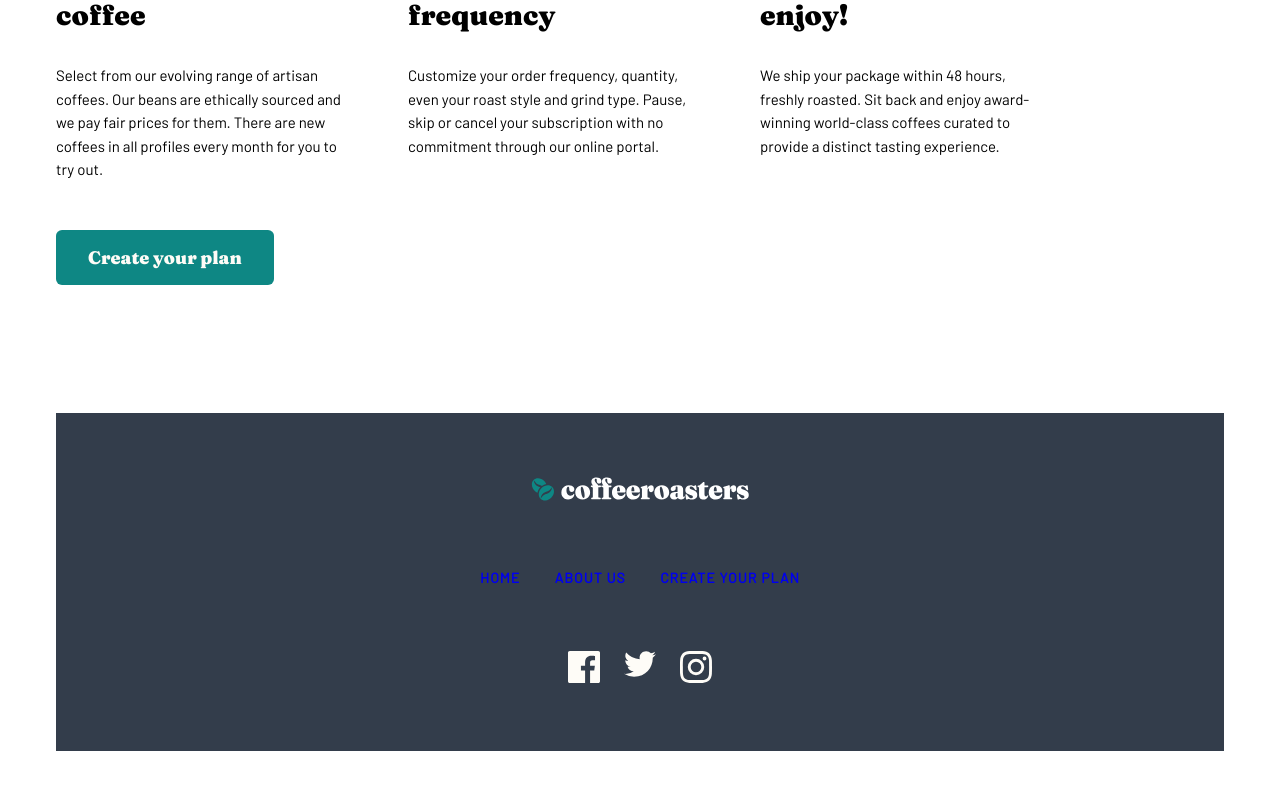
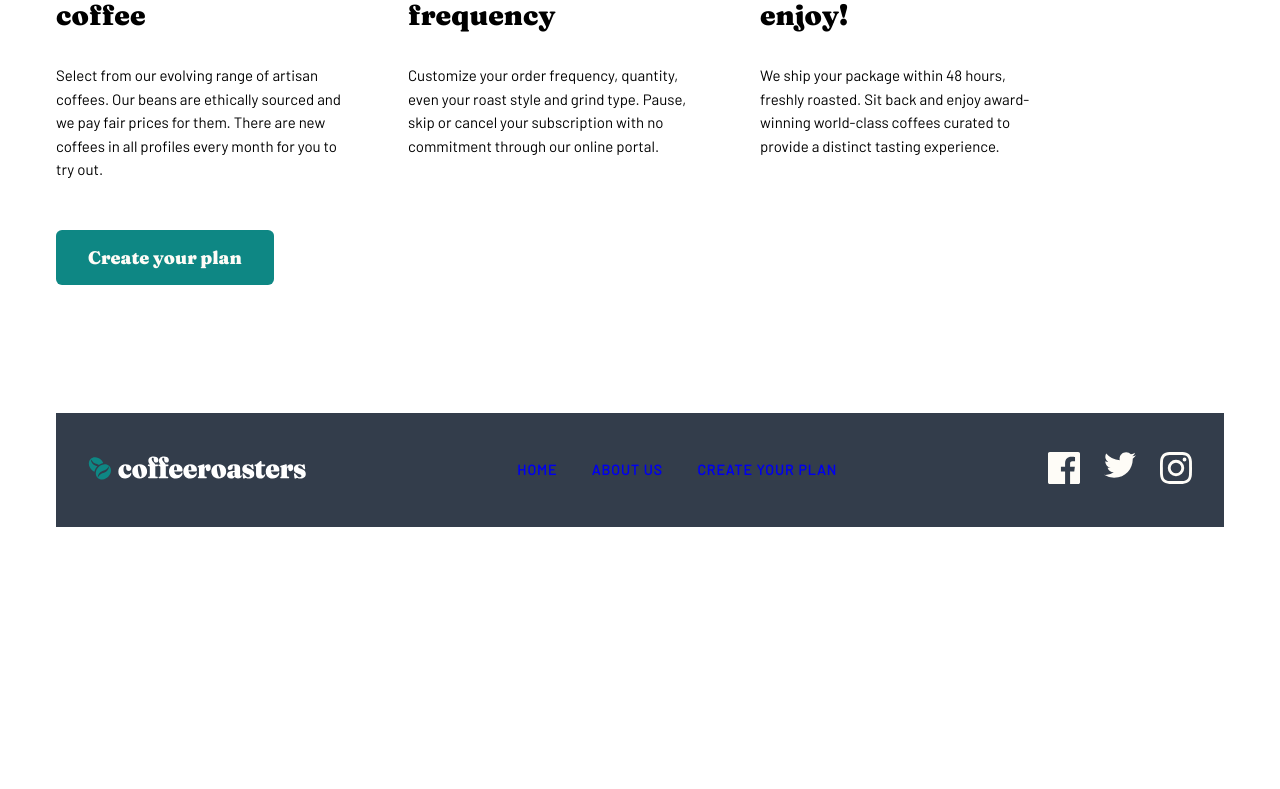
Before and after one commit to DrKlonk/fem-coffee, a Vue app: page / in a window 1280 px wide. Shown: the part 2307-3096 px from the top of the page. After the commit the page ends 2938 px from the top, so only its background shows below. Built offline with nearby package versions, Linux system fonts and the light colour scheme; what vue-window-size would draw is missing.

Commit message:
footer desktop

```diff
--- a/src/components/layout/Footer.vue
+++ b/src/components/layout/Footer.vue
@@ -59,8 +59,16 @@ export default {
   margin-bottom: 3rem;
   padding: 2rem;
   @include flex-col-center;
+  @include respond(desktop) {
+    flex-direction: row;
+    align-items: center;
+    justify-content: space-between;
+  }
   &__logo {
     margin-top: 2rem;
+    @include respond(desktop) {
+      margin: 0;
+    }
   }
 
   &__links {
@@ -71,6 +79,9 @@ export default {
       width: 20rem;
       flex-direction: row;
       justify-content: space-between;
+    }
+    @include respond(desktop) {
+      margin: 0;
     }
   }
   &__link-element {
@@ -83,6 +94,9 @@ export default {
     display: flex;
     justify-content: space-between;
     width: 9rem;
+    @include respond(desktop) {
+      margin: 0;
+    }
   }
 }
 .router-link {
```
